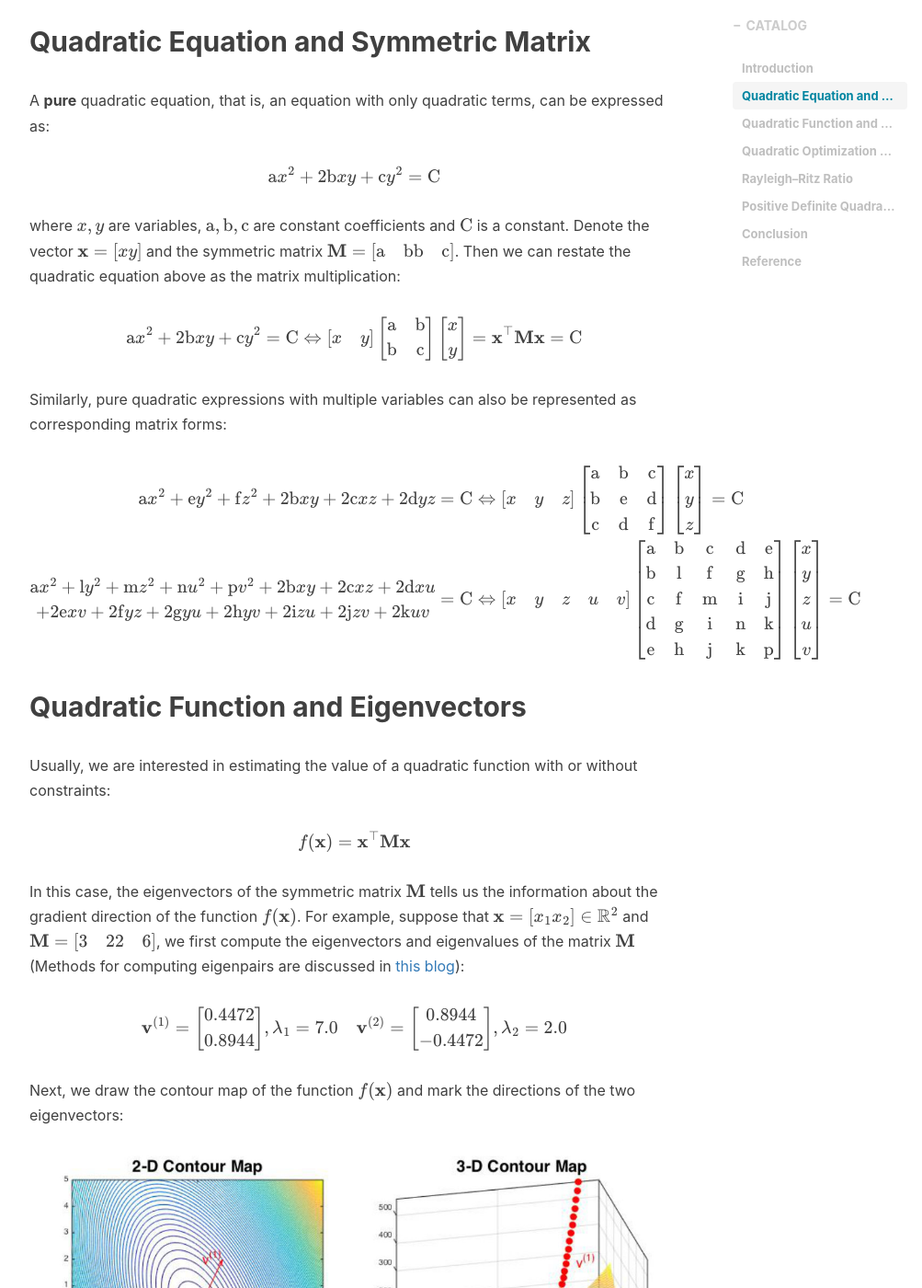
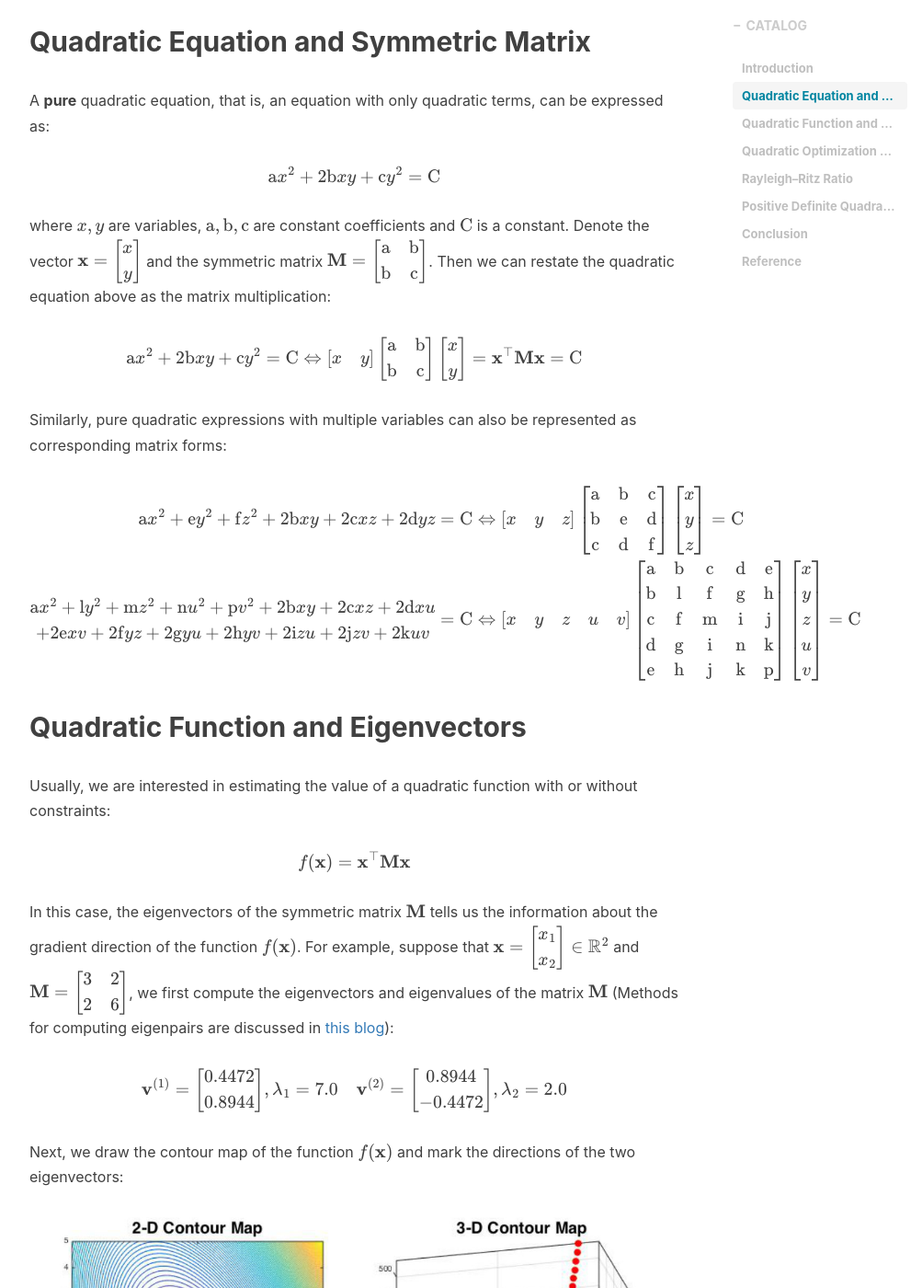
Before and after one commit to smallGum/smallGum.github.io, a Jekyll site: the page built from _posts/2019-04-22-Quadratic-Optimization.md, in a window 1280 px wide and 1400 px high, scrolled down 786 px. Shown: the whole window at 92% size, without its empty margins (233-1236 px from the left). Built offline with Jekyll 4.4.1, drawn with Linux system fonts in a browser that asks for light colours; nearby versions of some CDN libraries; formulas are drawn with MathJax 3; comment, search, counter and statistics services are not loaded; some of the changed text lies outside the part shown.

```diff
--- a/_posts/2019-04-22-Quadratic-Optimization.md
+++ b/_posts/2019-04-22-Quadratic-Optimization.md
@@ -35,13 +35,13 @@ $$
 \mathrm{a}x^2 + 2\mathrm{b}xy + \mathrm{c}y^2 = \mathrm{C}
 $$
 
-where $x, y$ are variables, $\mathrm{a, b, c}$ are constant coefficients and $\mathrm{C}$ is a constant. Denote the vector $\mathbf{x}=\begin{bmatrix}
+where $$x, y$$ are variables, $$\mathrm{a, b, c}$$ are constant coefficients and $$\mathrm{C}$$ is a constant. Denote the vector $$\mathbf{x}=\begin{bmatrix}
 x \\
 y
-\end{bmatrix}$ and the symmetric matrix $\mathbf{M}=\begin{bmatrix}
+\end{bmatrix}$$ and the symmetric matrix $$\mathbf{M}=\begin{bmatrix}
 \mathrm{a} & \mathrm{b} \\
 \mathrm{b} & \mathrm{c}
-\end{bmatrix}$. Then we can restate the quadratic equation above as the matrix multiplication:
+\end{bmatrix}$$. Then we can restate the quadratic equation above as the matrix multiplication:
 
 $$
 \mathrm{a}x^2 + 2\mathrm{b}xy + \mathrm{c}y^2 = \mathrm{C} \Leftrightarrow \begin{bmatrix}
@@ -98,13 +98,13 @@ $$
 f(\mathbf{x}) = \mathbf{x}^\top \mathbf{Mx}
 $$
 
-In this case, the eigenvectors of the symmetric matrix $\mathbf{M}$ tells us the information about the gradient direction of the function $f(\mathbf{x})$. For example, suppose that $\mathbf{x} = \begin{bmatrix}
+In this case, the eigenvectors of the symmetric matrix $$\mathbf{M}$$ tells us the information about the gradient direction of the function $$f(\mathbf{x})$$. For example, suppose that $$\mathbf{x} = \begin{bmatrix}
 x_1 \\
 x_2
-\end{bmatrix} \in \mathbb{R}^2$ and $\mathbf{M}=\begin{bmatrix}
+\end{bmatrix} \in \mathbb{R}^2$$ and $$\mathbf{M}=\begin{bmatrix}
 3 & 2 \\
 2 & 6
-\end{bmatrix}$, we first compute the eigenvectors and eigenvalues of the matrix $\mathbf{M}$ (Methods for computing eigenpairs are discussed in [this blog](https://smallgum.github.io/2019/04/20/Eigendecomposition/)):
+\end{bmatrix}$$, we first compute the eigenvectors and eigenvalues of the matrix $$\mathbf{M}$$ (Methods for computing eigenpairs are discussed in [this blog](https://smallgum.github.io/2019/04/20/Eigendecomposition/)):
 
 $$
 \mathbf{v}^{(1)} = \begin{bmatrix}
@@ -116,7 +116,7 @@ $$
 \end{bmatrix}, \lambda_2 = 2.0
 $$
 
-Next, we draw the contour map of the function $f(\mathbf{x})$ and mark the directions of the two eigenvectors:
+Next, we draw the contour map of the function $$f(\mathbf{x})$$ and mark the directions of the two eigenvectors:
 
 <figure>
 	<img src="/images/quadratic_optimization/grad_dir.jpg" alt="gradient direction" style="zoom:60%">
@@ -125,7 +125,7 @@ $$
 \text{Figure 1: Directions of eigenvectors}
 $$
 
-We can see that the direction of the eigenvector with largest eigenvalue ($\mathbf{v}^{(1)}$) indicates the steepest gradient direction of $f(\mathbf{x})$ while the eigenvector with smallest eigenvalue ($\mathbf{v}^{(2)}$) indicates the most gradual gradient direction. In other words, the quadratic function $f(\mathbf{x})$ changes fastest along the direction of $\mathbf{v}^{(1)}$ while changes slowest along the direction of $\mathbf{v}^{(2)}$.
+We can see that the direction of the eigenvector with largest eigenvalue ($$\mathbf{v}^{(1)}$$) indicates the steepest gradient direction of $$f(\mathbf{x})$$ while the eigenvector with smallest eigenvalue ($$\mathbf{v}^{(2)}$$) indicates the most gradual gradient direction. In other words, the quadratic function $$f(\mathbf{x})$$ changes fastest along the direction of $$\mathbf{v}^{(1)}$$ while changes slowest along the direction of $$\mathbf{v}^{(2)}$$.
 
 ## Quadratic Optimization Problems
 
@@ -142,7 +142,7 @@ f_2(\mathbf{x}) &= \min_{\mathbf{x}} \mathbf{x}^\top \mathbf{Mx} ~~s.t.~~ \lvert
 \end{align}
 $$
 
-where $\mathbf{x} \in \mathbb{R}^n$ and $\mathbf{M} \in \mathbb{R}^{n \times n}$, we can find the solution according to the **Rayleigh–Ritz theorem**:
+where $$\mathbf{x} \in \mathbb{R}^n$$ and $$\mathbf{M} \in \mathbb{R}^{n \times n}$$, we can find the solution according to the **Rayleigh–Ritz theorem**:
 
 $$
 \begin{align}
@@ -156,7 +156,7 @@ $$
 \min \frac{\mathbf{x}^\top \mathbf{Mx}}{\mathbf{x}^\top \mathbf{x}} = \lambda_n ~~\text{with}~~ \mathbf{x}=\mathbf{v}_n
 $$
 
-The ratio $\frac{\mathbf{x}^\top \mathbf{Mx}}{\mathbf{x}^\top \mathbf{x}}$ is known as the **Rayleigh–Ritz ratio**. When $\lvert\lvert\mathbf{x}\rvert\rvert = 1$, we have $\mathbf{x}^\top \mathbf{x} = 1$, and we can normalize each $\mathbf{v}_i$ into a **unit eigenvector** $\mathbf{v}_i^{'}$ and obtain the optimized solution:
+The ratio $$\frac{\mathbf{x}^\top \mathbf{Mx}}{\mathbf{x}^\top \mathbf{x}}$$ is known as the **Rayleigh–Ritz ratio**. When $$\lvert\lvert\mathbf{x}\rvert\rvert = 1$$, we have $$\mathbf{x}^\top \mathbf{x} = 1$$, and we can normalize each $$\mathbf{v}_i$$ into a **unit eigenvector** $$\mathbf{v}_i^{'}$$ and obtain the optimized solution:
 
 $$
 \begin{align}
@@ -174,7 +174,7 @@ $$
 \end{align}
 $$
 
-where $\perp$ denotes the [orthogonal complement](https://en.wikipedia.org/wiki/Orthogonal_complement).
+where $$\perp$$ denotes the [orthogonal complement](https://en.wikipedia.org/wiki/Orthogonal_complement).
 
 ### Positive Definite Quadratic Function
 
@@ -184,7 +184,7 @@ $$
 f(\mathbf{x}) = \min_{\mathbf{x}} \frac{1}{2} \mathbf{x}^\top \mathbf{Mx} + \mathbf{x}^\top \mathbf{b}
 $$
 
-where $\mathbf{x} \in \mathbb{R}^n$ and $\mathbf{M} \in \mathbb{R}^{n \times n}$. If $\mathbf{M}$ is a **positive definite** symmetric matrix, we can obtain the optimized solution through the following proposition:
+where $$\mathbf{x} \in \mathbb{R}^n$$ and $$\mathbf{M} \in \mathbb{R}^{n \times n}$$. If $$\mathbf{M}$$ is a **positive definite** symmetric matrix, we can obtain the optimized solution through the following proposition:
 
 $$
 \text{If $\mathbf{M}$ is symmetric positive definite, then } \\
@@ -192,7 +192,7 @@ P(\mathbf{x}) = \frac{1}{2} \mathbf{x}^\top \mathbf{Mx} + \mathbf{x}^\top \mathb
 \text{assumes its minimum at the point $\mathbf{Mx} = \mathbf{b}$.}
 $$
 
-In order to prove the proposition above, the first thing we need to know is that $\forall \mathbf{x}, \mathbf{x}^\top \mathbf{Mx} > 0$ if $\mathbf{M}$ is symmetric, which can be easily proved by **Rayleigh–Ritz theorem**. Then we can prove the proposition above:
+In order to prove the proposition above, the first thing we need to know is that $$\forall \mathbf{x}, \mathbf{x}^\top \mathbf{Mx} > 0$$ if $$\mathbf{M}$$ is symmetric, which can be easily proved by **Rayleigh–Ritz theorem**. Then we can prove the proposition above:
 
 $$
 Proof. ~~\text{Let $\mathbf{x}$ be the solution of $\mathbf{Mx} = \mathbf{b}$. Then, $\forall \mathbf{y} \in \mathbb{R}^n$ and $\mathbf{y} \ne \mathbf{x}$}, \\
@@ -207,7 +207,7 @@ P(\mathbf{y}) - P(\mathbf{x}) &= \big(\frac{1}{2} \mathbf{y}^\top \mathbf{My} -
 \end{align}
 $$
 
-Note that $\mathbf{y}^\top \mathbf{Mx} = \mathbf{x}^\top \mathbf{My}$ since $\mathbf{M}$ is symmetric. Hence, the optimized solution of $f(\mathbf{x})$ is the solution of $\mathbf{Mx} = \mathbf{b}$.
+Note that $$\mathbf{y}^\top \mathbf{Mx} = \mathbf{x}^\top \mathbf{My}$$ since $$\mathbf{M}$$ is symmetric. Hence, the optimized solution of $$f(\mathbf{x})$$ is the solution of $$\mathbf{Mx} = \mathbf{b}$$.
 
 ## Conclusion
 
```
